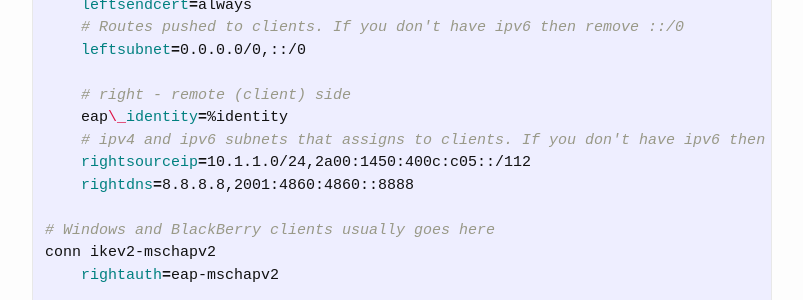
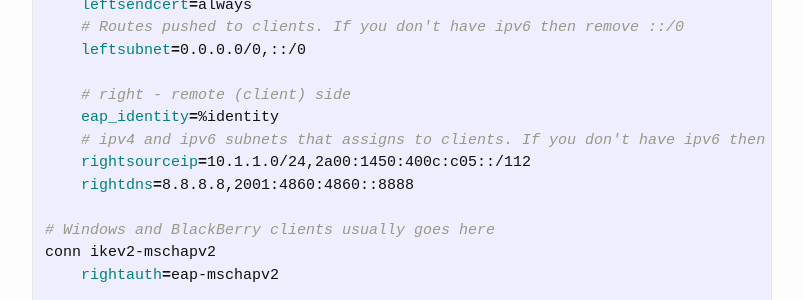
Before and after one commit to zhovner/zhovner.github.com, a Jekyll site: the page built from _posts/2015-11-27-universal-ikev2-server-configuration.markdown, in a window 1280 px wide and 900 px high, scrolled down 5283 px. Shown: the part 151-451 px from the top of the window, without its empty margins (238-1041 px from the left). Built offline with Jekyll 4.4.1, drawn with Linux system fonts in a browser that asks for light colours; comment, search, counter and statistics services are not loaded.

```diff
--- a/_posts/2015-11-27-universal-ikev2-server-configuration.markdown
+++ b/_posts/2015-11-27-universal-ikev2-server-configuration.markdown
@@ -151,7 +151,7 @@ conn %default
     leftsubnet=0.0.0.0/0,::/0
 
     # right - remote (client) side
-    eap\_identity=%identity
+    eap_identity=%identity
     # ipv4 and ipv6 subnets that assigns to clients. If you don't have ipv6 then remove it
     rightsourceip=10.1.1.0/24,2a00:1450:400c:c05::/112
     rightdns=8.8.8.8,2001:4860:4860::8888
```
